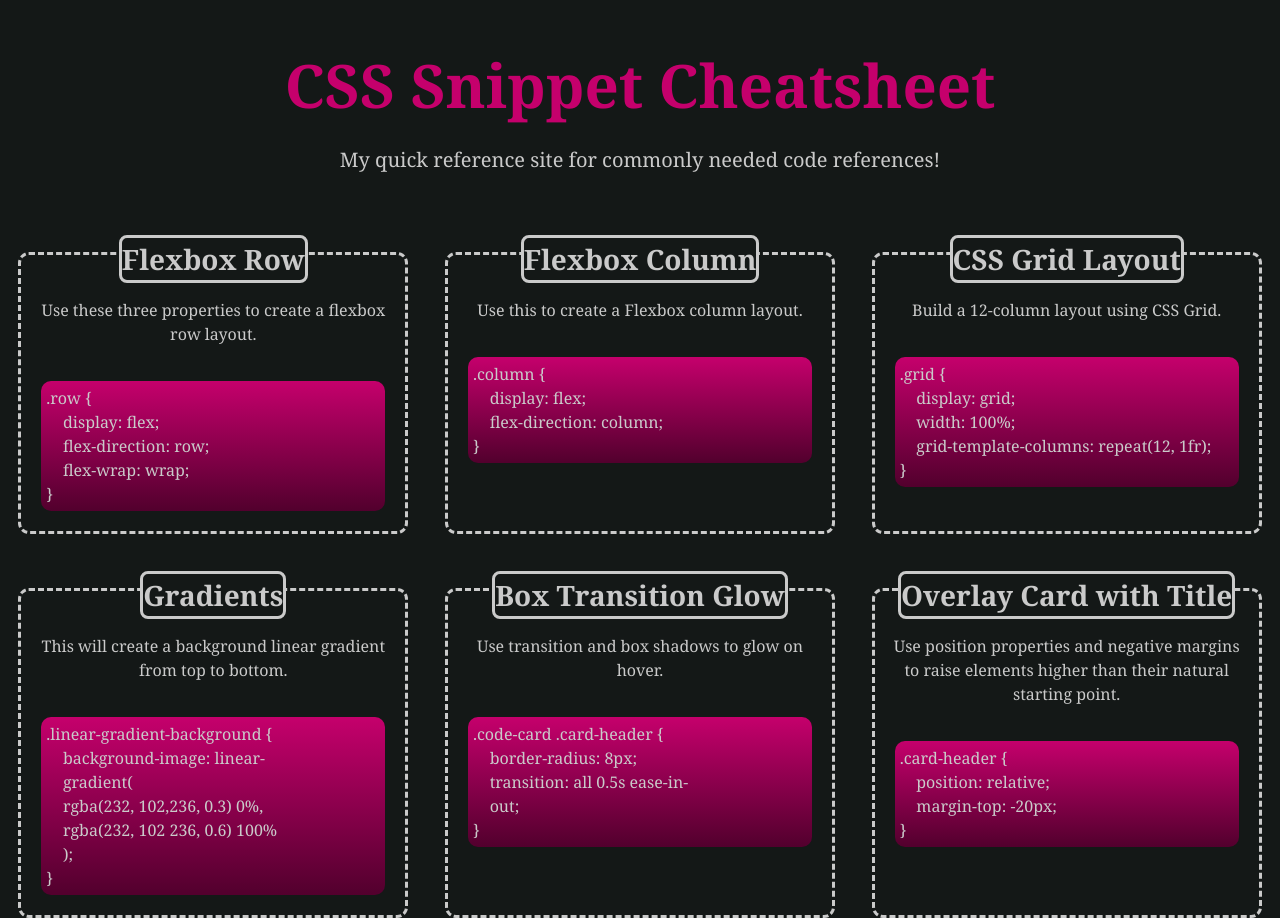
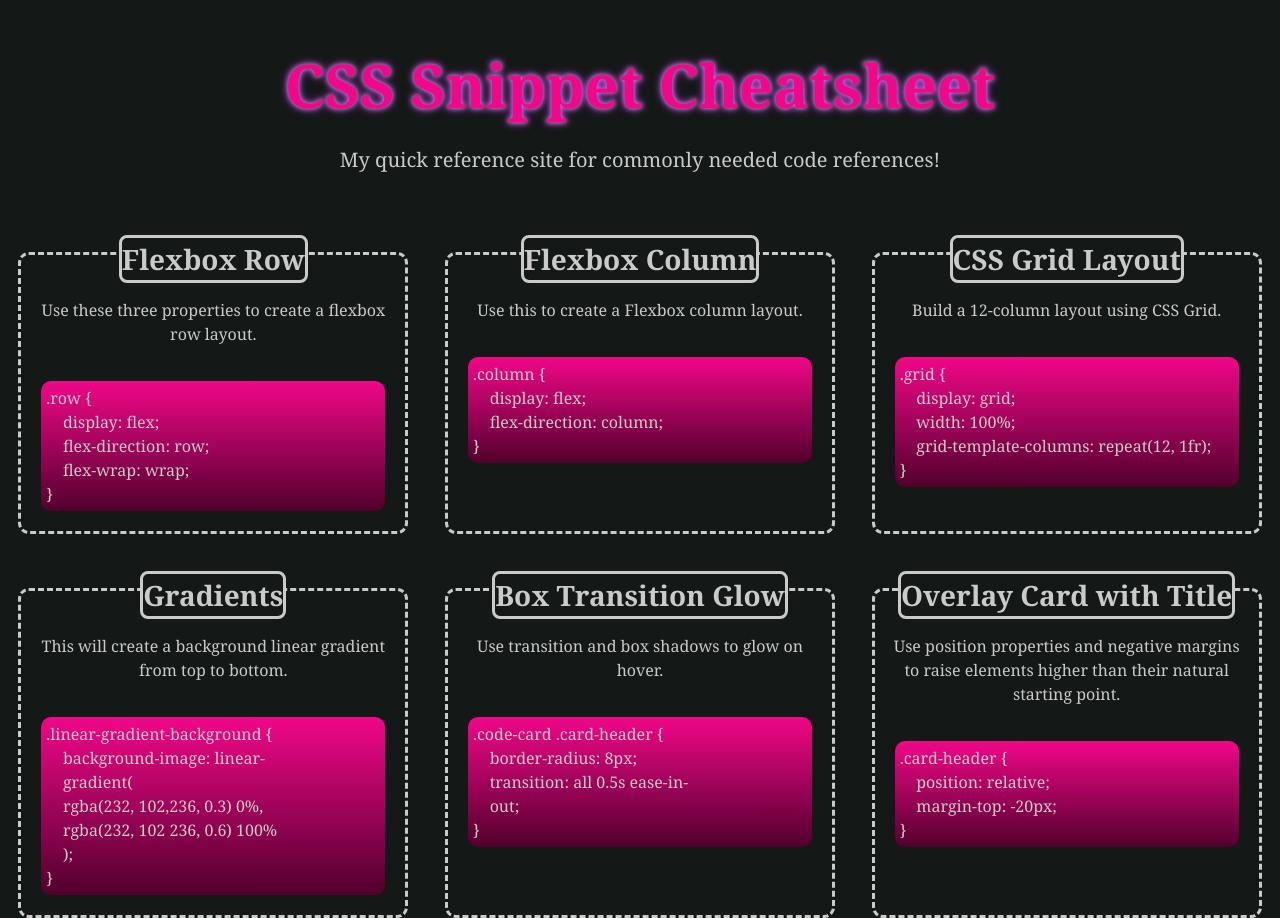
Before and after one commit to Unicorn-Barf/code_snippet, a plain HTML site: page index.html in a window 1280 px wide. Shown: the top 918 px of the page. Drawn offline with Linux system fonts and the light colour scheme.

Commit message:
Added text shadow to main Header

```diff
--- a/assets/style.css
+++ b/assets/style.css
@@ -2,7 +2,7 @@
 /* Declaring variables for color and font */
 :root {
     /* declare a variable with `--` syntax */
-    --dark: #c5006c;
+    --dark: #f10788;
     --darker: #52002d;
     --light: #cacaca;
     --background-color: #141817;
@@ -42,6 +42,7 @@
   h1 {
       color: var(--dark);
       font-size: 60px;
+      text-shadow: 0 0 10px var(--highlight), 0 0 5px var(--light);
   }
 
   /* Format the subtitle paragraph */
--- a/index.html
+++ b/index.html
@@ -9,7 +9,7 @@
   <link rel="stylesheet" href="./assets/reset.css">
   <link rel="stylesheet" href="./assets/style.css">
 
-  <title>Document</title>
+  <title>Code Snippet</title>
 </head>
 
 
```
